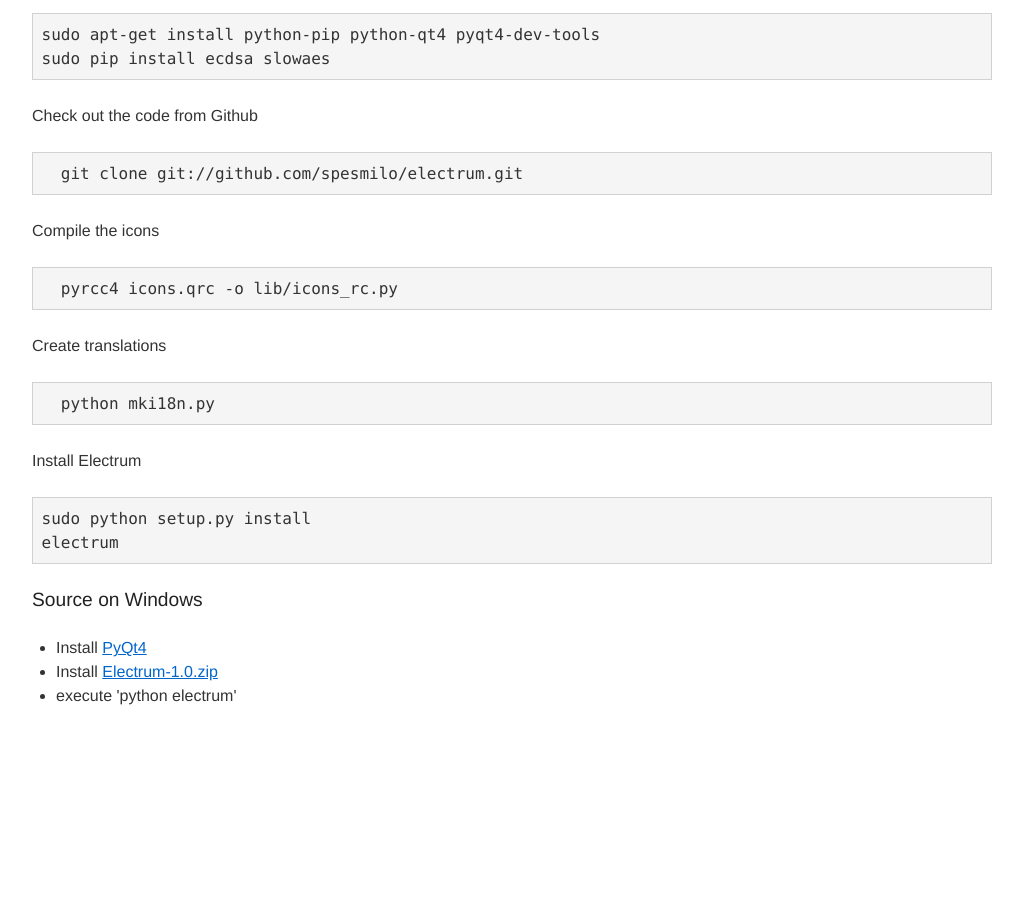
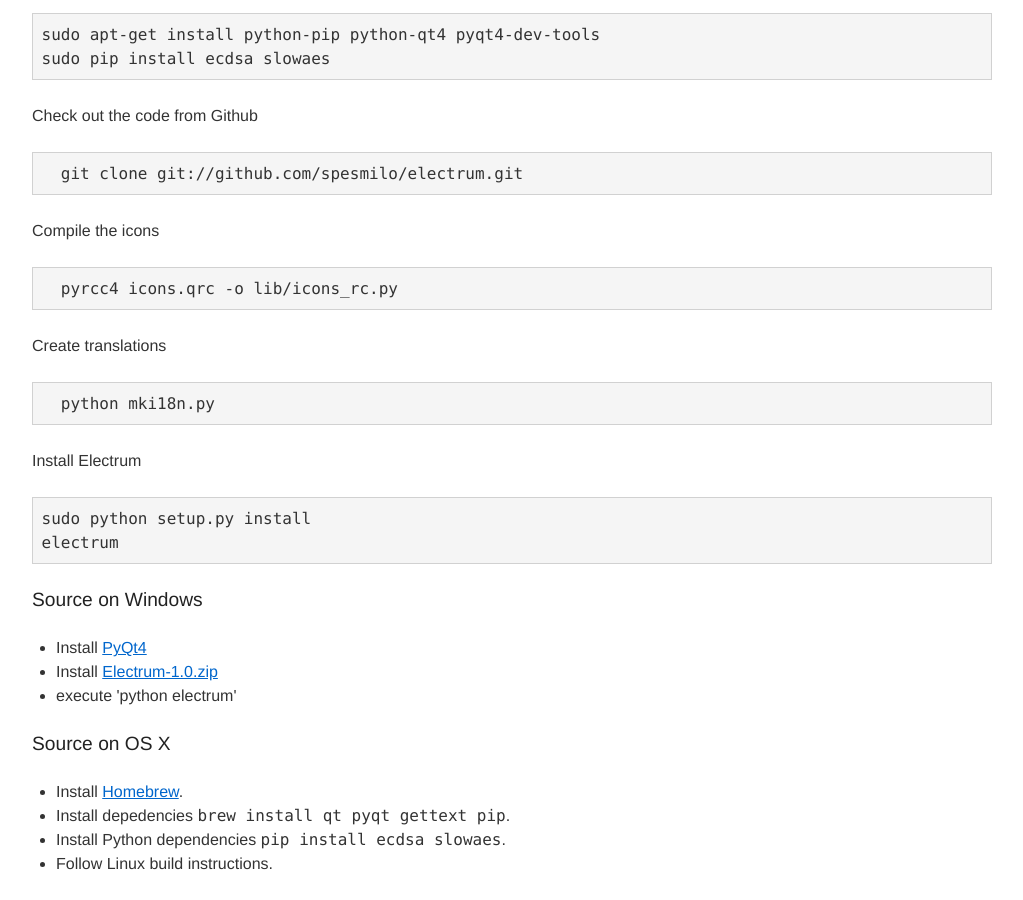
Before and after one commit to ecdsa/electrum-web, a Jekyll site: the page built from download.html, in a window 1280 px wide and 900 px high, scrolled down 878 px. Shown: the whole window, without its empty margins (128-1151 px from the left). Built offline with Jekyll 4.4.1, drawn with Linux system fonts in a browser that asks for light colours; before the commit the page ends 1610 px from its top, so only the background shows below that.

Commit message:
Added OS X dependencies installation tips

```diff
--- a/download.html
+++ b/download.html
@@ -78,3 +78,11 @@
   <li>Install <a href="https://github.com/spesmilo/electrum/zipball/1.0">Electrum-1.0.zip</a> </li>
   <li>execute 'python electrum'</li>
 </ul>
+
+<h4>Source on OS X</h4>
+<ul>
+  <li>Install <a href="http://mxcl.github.com/homebrew/">Homebrew</a>.</li>
+  <li>Install depedencies <tt>brew install qt pyqt gettext pip</tt>.</li>
+  <li>Install Python dependencies <tt>pip install ecdsa slowaes</tt>.</li>
+  <li>Follow Linux build instructions.</li>
+</ul>
```
Also changed, not shown: 1 other file.
